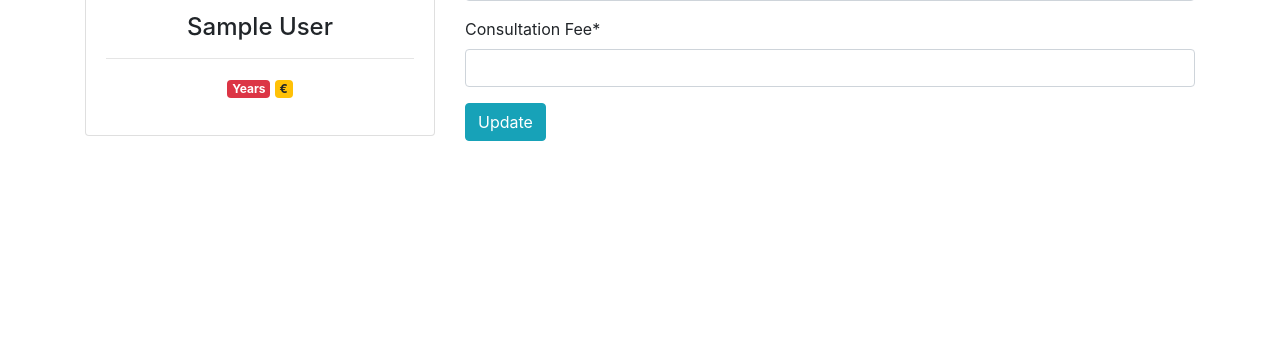
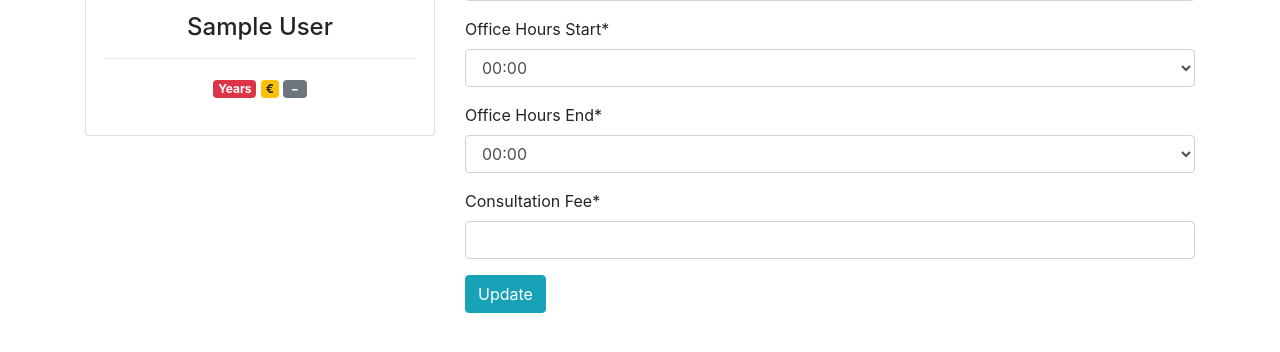
Before and after one commit to thehimel/lawyers, a Django app: template templates/core/lawyer_profile.html in a window 1280 px wide. Shown: the part 426-778 px from the top of the page. Run offline with Django 3.2, Linux system fonts and the light colour scheme; the template is opened without the code that fills it: values that come from a table or form of the project are taken from there, others are empty; the visitor is signed in with stand-in values (Sample User, id 1); some libraries are stand-ins or nearby versions.

Commit message:
Office hours included in LawyerProfile

```diff
--- a/core/forms/lawyers.py
+++ b/core/forms/lawyers.py
@@ -1,9 +1,21 @@
 from django import forms
 from users.models import LawyerProfile
+import datetime as dt
 
 
-class LawyerProfileUpdateForm(forms.ModelForm):
+class LawyerProfileForm(forms.ModelForm):
 
     class Meta:
         model = LawyerProfile
-        fields = ['experience', 'categories', 'days', 'fee']
+        fields = ['experience', 'categories',
+                  'days', 'time_start', 'time_end', 'fee']
+
+        # 2 choices are needed for 2 fields, else both fields will be blank.
+        HOUR_CHOICES_1 = [
+            (dt.time(hour=x), '{:02d}:00'.format(x)) for x in range(0, 24)]
+        HOUR_CHOICES_2 = [
+            (dt.time(hour=x), '{:02d}:00'.format(x)) for x in range(0, 24)]
+
+        # Customer widget to show hours in the dropdown list.
+        widgets = {'time_start': forms.Select(choices=HOUR_CHOICES_1),
+                   'time_end': forms.Select(choices=HOUR_CHOICES_2)}
--- a/templates/core/lawyer_profile.html
+++ b/templates/core/lawyer_profile.html
@@ -31,6 +31,7 @@
                             <span class="badge badge-info">{{ user.address.city }}</span>
                             <span class="badge badge-danger">{{ user.lawyerprofile.experience }} Years</span>
                             <span class="badge badge-warning">&euro;{{ user.lawyerprofile.fee }}</span>
+                            <span class="badge badge-secondary">{{ user.lawyerprofile.time_start }}&nbsp;&minus;&nbsp;{{ user.lawyerprofile.time_end }}</span>
                             <p>
                                 <!-- Generally the many-to-many field is not iterable.
                                     Make it iterable by added .all at the end. -->
--- a/users/models.py
+++ b/users/models.py
@@ -133,6 +133,9 @@ class LawyerProfile(models.Model):
     days = MultiSelectField(choices=DAYS_OF_WEEK,
                             max_choices=6, verbose_name="Working Days")
 
+    time_start = models.TimeField(verbose_name="Office Hours Start")
+    time_end = models.TimeField(verbose_name="Office Hours End")
+
     fee = models.IntegerField(verbose_name="Consultation Fee")
 
     def __str__(self):
```
Also changed, not shown: core/views/lawyers.py (+4 -4 lines), users/migrations/0001_initial.py.
